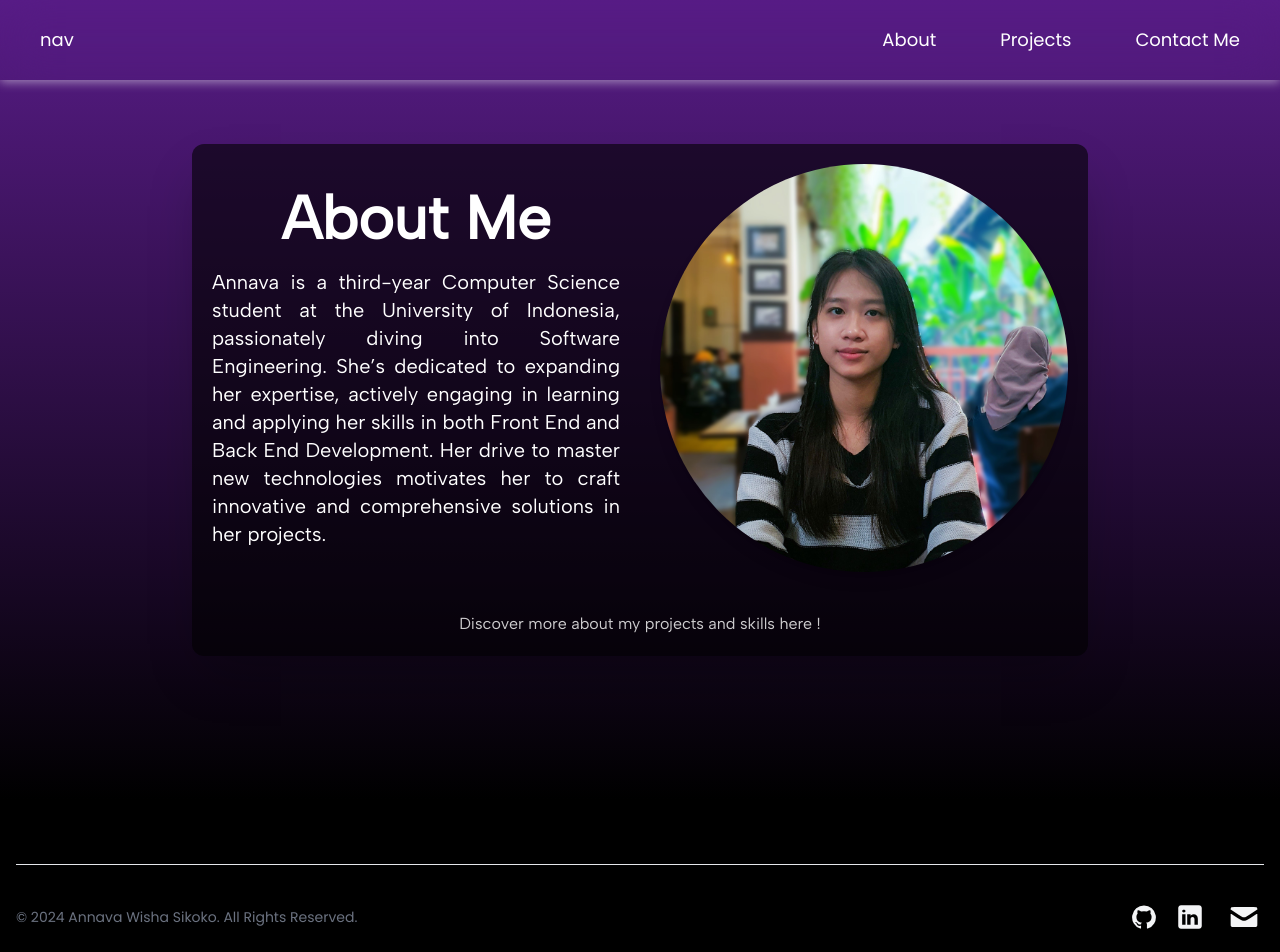
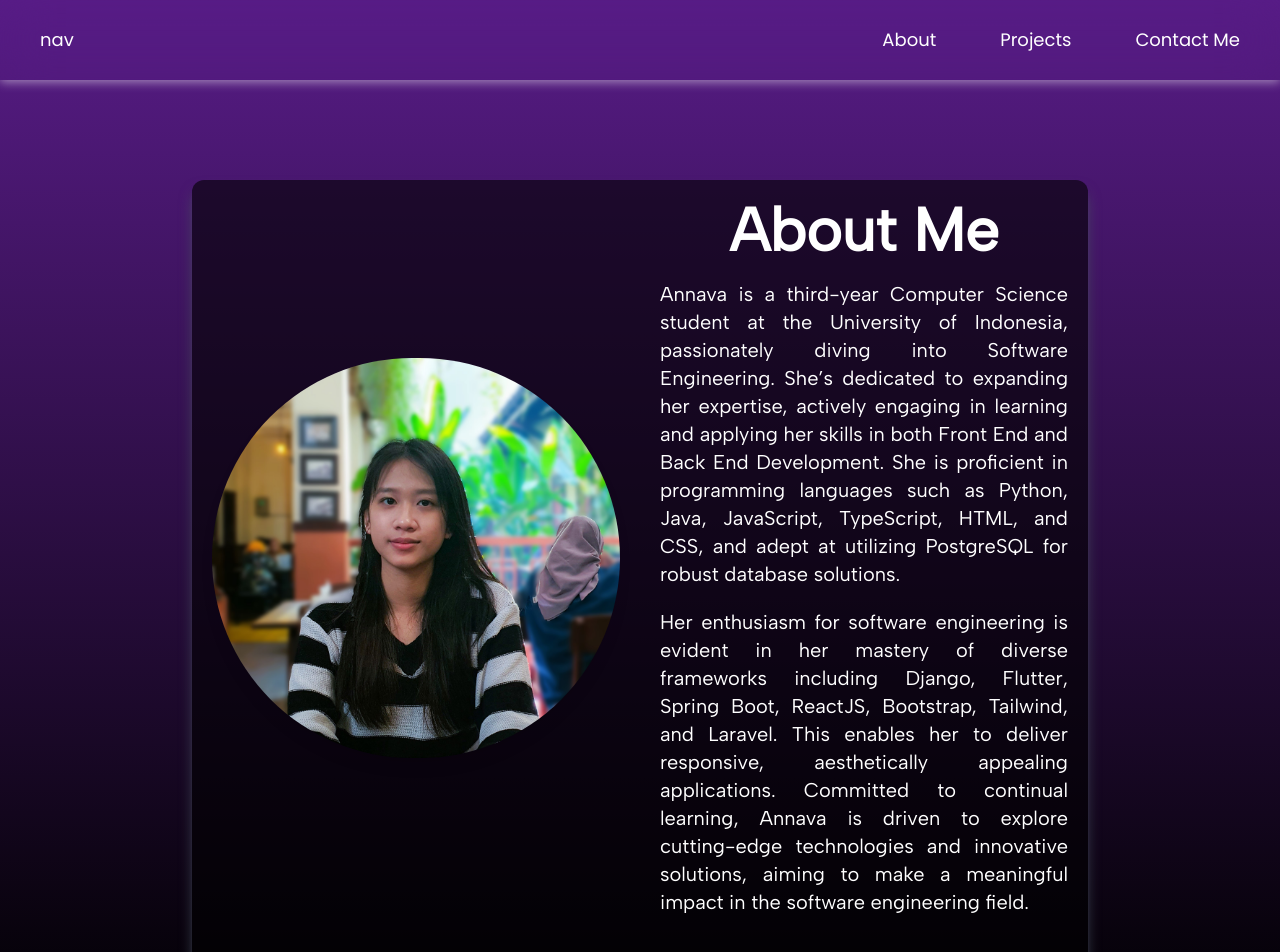
Before and after one commit to annavaws/annavaws.github.io, a Next.js app: page /about in a window 1280 px wide. Shown: the top 952 px of the page. Built offline with nearby package versions, Linux system fonts and the light colour scheme.

Commit message:
feat: add detailed about me page

```diff
--- a/src/components/modules/AboutModules/index.tsx
+++ b/src/components/modules/AboutModules/index.tsx
@@ -2,14 +2,24 @@ import { albert } from "@/styles/fonts";
 import Image from "next/image";
 import Link from "next/link";
 import React from "react";
+import { FaArrowRight } from "react-icons/fa";
 
 export default function AboutMore() {
   return (
     <div
       className={`${albert.className} min-h-screen flex items-center justify-center bg-gradient-to-b from-purple-900 to-black p-5`}
     >
-      <div className="max-w-4xl mx-auto p-5 bg-black/60 rounded-xl shadow-2xl">
+      <div className="max-w-4xl mt-40 mx-auto p-5 bg-black/60 rounded-xl shadow-lg shadow-gray-600">
         <div className="flex flex-col lg:flex-row items-center gap-10">
+          <div className="sticky top-40 w-[300px] h-[300px] md:w-[400px] md:h-[400px] lg:w-1/2">
+            <Image
+              src="/me.jpg"
+              layout="fill" // Use the 'fill' layout to make the image responsive within the container
+              objectFit="cover" // Ensures the image covers the div completely
+              alt="Annava"
+              className="rounded-full shadow-lg"
+            />
+          </div>
           <div className="lg:w-1/2 flex flex-col items-center text-white">
             <h1 className="font-bold text-4xl md:text-6xl text-center mb-5">
               About Me
@@ -19,26 +29,26 @@ export default function AboutMore() {
               of Indonesia, passionately diving into Software Engineering. She’s
               dedicated to expanding her expertise, actively engaging in
               learning and applying her skills in both Front End and Back End
-              Development. Her drive to master new technologies motivates her to
-              craft innovative and comprehensive solutions in her projects.
+              Development. She is proficient in programming languages such as
+              Python, Java, JavaScript, TypeScript, HTML, and CSS, and adept at
+              utilizing PostgreSQL for robust database solutions.
+            </p>
+            <p className="text-lg md:text-xl text-justify mt-5">
+              Her enthusiasm for software engineering is evident in her mastery
+              of diverse frameworks including Django, Flutter, Spring Boot,
+              ReactJS, Bootstrap, Tailwind, and Laravel. This enables her to
+              deliver responsive, aesthetically appealing applications.
+              Committed to continual learning, Annava is driven to explore
+              cutting-edge technologies and innovative solutions, aiming to make
+              a meaningful impact in the software engineering field.
             </p>
           </div>
-          <div className="lg:w-1/2">
-            <Image
-              src="/me.jpg"
-              width={600}
-              height={600}
-              alt="Annava"
-              className="rounded-full shadow-lg"
-            />
-          </div>
         </div>
-        <div className="mt-10 text-center">
-          <Link
-            href="/project"
-            className="text-white text-opacity-80 text-sm md:text-base hover:underline hover:text-gray-400"
-          >
-            Discover more about my projects and skills here !
+        <div className="mt-14 flex justify-end  text-white text-opacity-80 text-sm md:text-base hover:underline animate-bounce ">
+          {" "}
+          <Link href="/project" className="flex  whitespace-nowrap  space-x-2 ">
+            <span>Discover more about my projects here</span>
+            <FaArrowRight className="w-5 h-5" />
           </Link>
         </div>
       </div>
```
